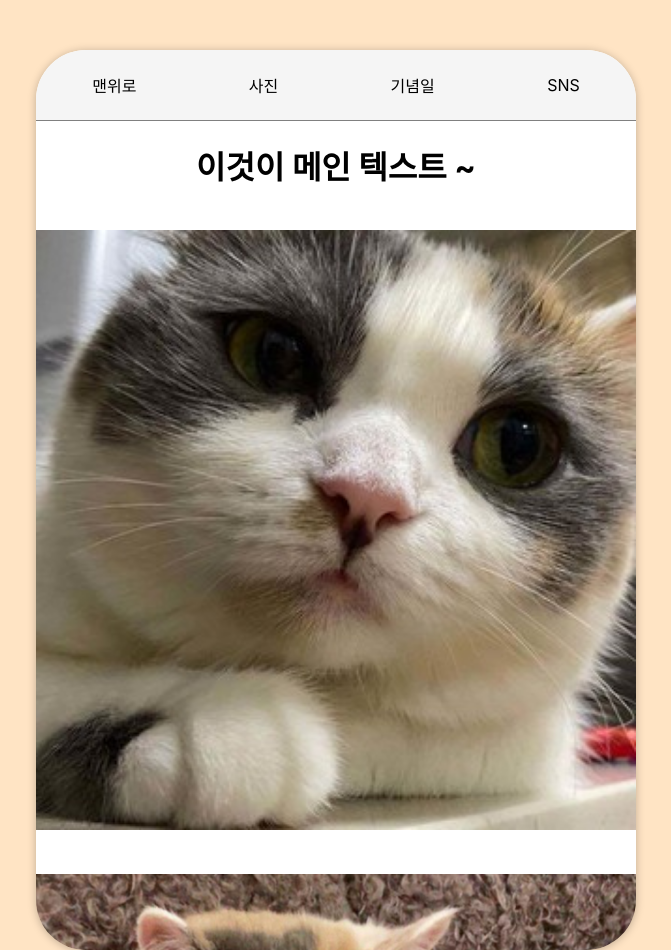
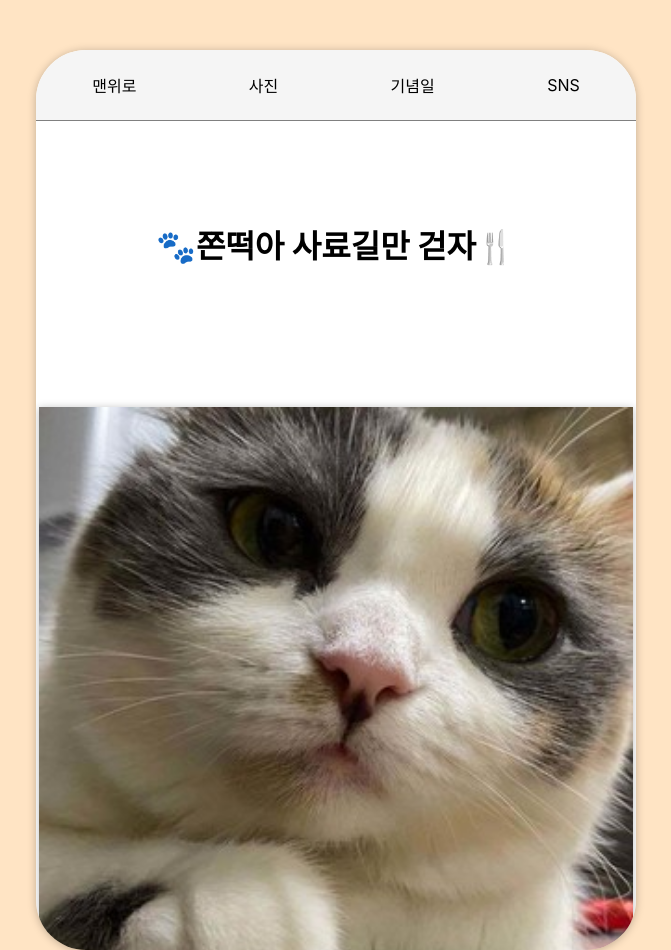
Before and after one commit to EunbinShin/couple-app, a React (Create React App) app: page / in a window 1280 px wide. Shown: the whole page, without its empty margins (304-975 px from the left). Built offline with nearby package versions, Linux system fonts and the light colour scheme.

Commit message:
빠르게 하드코딩

```diff
--- a/src/components/AnniversaryCalendar.css
+++ b/src/components/AnniversaryCalendar.css
@@ -1,3 +1,12 @@
+.anniversary_calendar{
+    margin-top: 150px;
+}
+
+.anniversary_content{
+    font-size: 24px;
+    font-weight: bold;
+}
+
 .calendarContainer{
     margin-top: 150px;
     margin-bottom: 100px;
--- a/src/components/AnniversaryCalendar.js
+++ b/src/components/AnniversaryCalendar.js
@@ -28,8 +28,8 @@ const AnniversaryCalendar = forwardRef((props, ref) => {
     }, [])
 
     return(
-        <div ref={ref}>
-            <div>{props.anniversary.content}</div>
+        <div ref={ref} className="anniversary_calendar">
+            <div className='anniversary_content'>{props.anniversary.content}</div>
             <Calendar
                 className='disable_click'
                 value={anniversay}
--- a/src/components/ImageItem.css
+++ b/src/components/ImageItem.css
@@ -1,6 +1,7 @@
 .image_item{
     height: auto;
-    width: 100%;
+    width: 99%;
     margin-top: 20px;
     margin-bottom: 20px;
+    box-shadow: 0 1px 8px rgba(0, 0, 0, 0.25);
 }
--- a/src/components/MainContainer.js
+++ b/src/components/MainContainer.js
@@ -24,7 +24,10 @@ const MainContainer = () => {
     return (
         <Card className='main_container'>
             <HeadNavigator onScroll={scrollToHandler}></HeadNavigator>
-            <h1 ref={el => compRef.current[0] = el}>{myData.main_text}</h1>
+            <h1 style={{
+                marginTop: '100px',
+                marginBottom: '120px',
+            }} ref={el => compRef.current[0] = el}>{myData.main_text}</h1>
             <ImageList images={myData.images} ref={el => compRef.current[1] = el}></ImageList>
             <AnniversaryCalendar anniversary={myData.anniversary} ref={el => compRef.current[2] = el}></AnniversaryCalendar>
             <SnsContainer snsData={myData.sns} ref={el => compRef.current[3] = el}></SnsContainer>
--- a/src/components/SnsContainer.css
+++ b/src/components/SnsContainer.css
@@ -1,8 +1,17 @@
 .sns_container{
+    margin-top: 160px;
     background-color: beige;
 }
 
+.sns_container h2{
+    padding-top: 50px;
+    padding-bottom: 50px;
+    color: white;
+    text-shadow:1px 1px 1px rgb(125, 125, 125);
+}
+
 .sns_item_container{
+    margin-top: 50px;
     display: flex;
     justify-content: center;
     height: 300px;
--- a/src/data.json
+++ b/src/data.json
@@ -1,13 +1,13 @@
 {
-    "main_text": "이것이 메인 텍스트 ~",
-    "name" : ["name1", "name2"],
+    "main_text": "🐾쫀떡아 사료길만 걷자🍴",
+    "name" : ["넨이", "쫀떡이"],
     "images": [
         "/img/1.jpeg",
         "/img/2.png",
         "/img/3.jpg",
         "/img/4.jpg"],
     "anniversary" : {"content": "생일",
-                     "date":  "2022-12-20 00:00:00"},
+                     "date":  "2022-12-30 00:00:00"},
     "sns": [{
                 "link": "http://naver.com",
                 "icon": "https://img.icons8.com/color/96/000000/twitter-circled--v1.png"
--- a/src/index.css
+++ b/src/index.css
@@ -1,4 +1,5 @@
 body {
+  -ms-overflow-style: none;
   margin: 0;
   font-family: -apple-system, BlinkMacSystemFont, 'Segoe UI', 'Roboto', 'Oxygen',
     'Ubuntu', 'Cantarell', 'Fira Sans', 'Droid Sans', 'Helvetica Neue',
@@ -9,6 +10,9 @@ body {
 }
 
 code {
-  font-family: source-code-pro, Menlo, Monaco, Consolas, 'Courier New',
-    monospace;
+  font-family: source-code-pro, Menlo, Monaco, Consolas, 'Courier New', monospace;
 }
+
+::-webkit-scrollbar {
+  display: none;
+}
```
